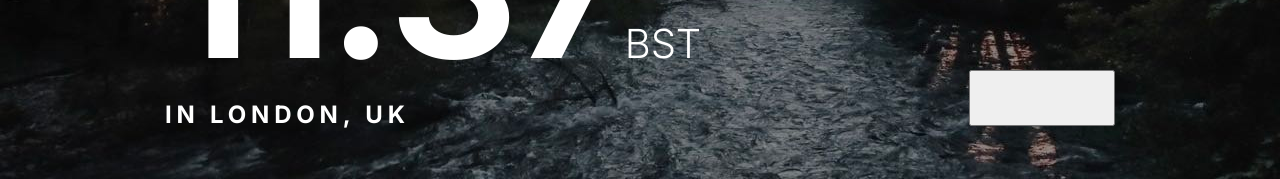
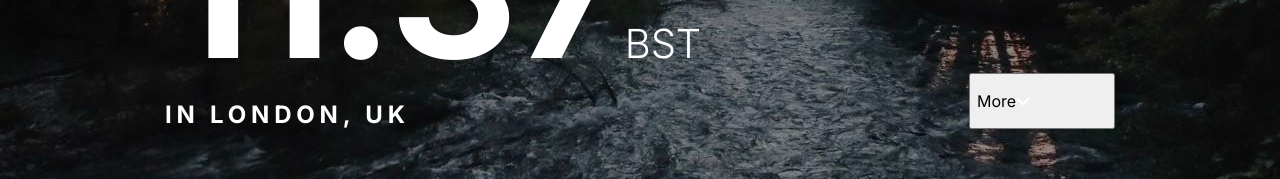
Before and after one commit to seamissu/clock-app, a Next.js app: page / in a window 1280 px wide. Shown: the part 573-752 px from the top of the page. Built offline with nearby package versions, Linux system fonts and the light colour scheme; no server answers.

Commit message:
fix bugs

```diff
--- a/next.config.js
+++ b/next.config.js
@@ -1,4 +1,4 @@
 /** @type {import('next').NextConfig} */
-const nextConfig = {}
+const nextConfig = {};
 
-module.exports = nextConfig
+module.exports = nextConfig;
--- /dev/null
+++ b/src/components/ArrowDown/ArrowDown.js
@@ -0,0 +1,16 @@
+import React from 'react';
+
+function ArrowDown() {
+  return (
+    <svg xmlns="http://www.w3.org/2000/svg" width="14" height="9">
+      <path
+        fill="none"
+        stroke="#FFF"
+        strokeWidth="2"
+        d="M1 1l6 6 6-6"
+      ></path>
+    </svg>
+  );
+}
+
+export default ArrowDown;
--- /dev/null
+++ b/src/components/ArrowDown/index.js
@@ -0,0 +1,2 @@
+export * from './ArrowDown';
+export { default } from './ArrowDown';
--- /dev/null
+++ b/src/components/ArrowUp/ArrowUp.js
@@ -0,0 +1,14 @@
+import React from 'react';
+
+function ArrowUp() {
+  return (
+    <svg xmlns="http://www.w3.org/2000/svg" width="40" height="40">
+      <g fill="none" fillRule="evenodd">
+        <circle cx="20" cy="20" r="20" fill="#303030"></circle>
+        <path stroke="#FFF" strokeWidth="2" d="M14 23l6-6 6 6"></path>
+      </g>
+    </svg>
+  );
+}
+
+export default ArrowUp;
--- /dev/null
+++ b/src/components/ArrowUp/index.js
@@ -0,0 +1,2 @@
+export * from './ArrowUp';
+export { default } from './ArrowUp';
--- a/src/components/Button/Button.js
+++ b/src/components/Button/Button.js
@@ -1,10 +1,18 @@
 'use client';
 
 import React from 'react';
-import styles from './Button.module.scss';
+import styles from './Button.module.css';
+
+import ArrowDown from '../ArrowDown';
+import ArrowUp from '../ArrowUp';
 
 function Button() {
-  return <button className={styles.wrapper} />;
+  return (
+    <button className={styles.buttonwrapper}>
+      <p>More</p>
+      <ArrowDown />
+    </button>
+  );
 }
 
 export default Button;
--- /dev/null
+++ b/src/components/Button/Button.module.css
@@ -0,0 +1,8 @@
+.buttonwrapper {
+  width: 146px;
+  height: 56px;
+
+  display: flex;
+  flex-direction: row;
+  align-items: center;
+}
--- a/src/components/Button/Button.module.scss
+++ /dev/null
@@ -1,4 +0,0 @@
-.wrapper {
-  width: 146px;
-  height: 56px;
-}
```
